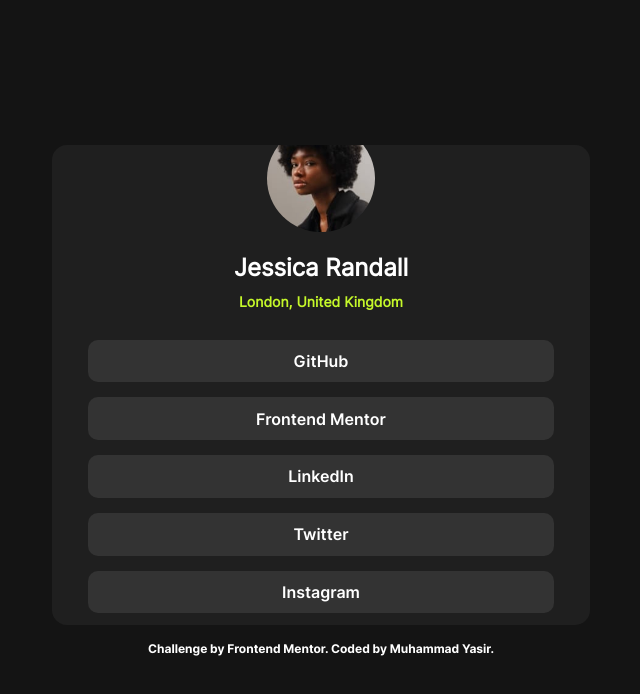
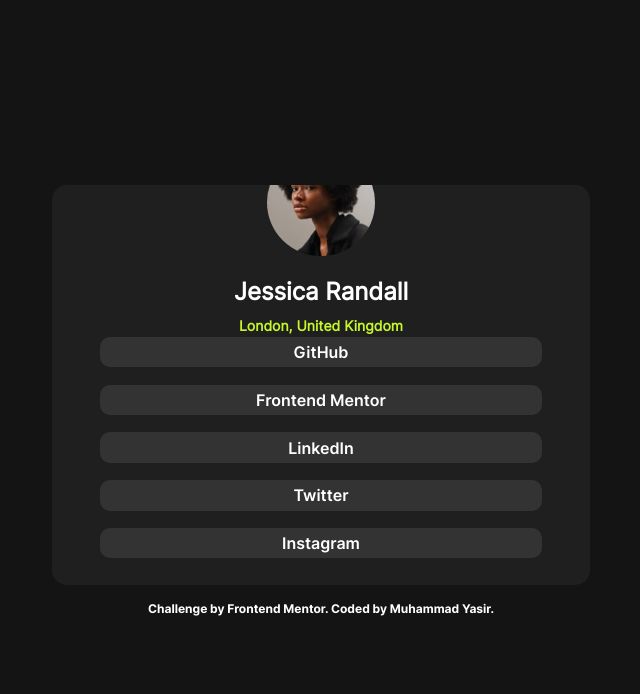
Before and after one commit to Devuno-official/social_links-profile, a plain HTML site: page index.html in a window 1536 px wide. Shown: the whole page, without its empty margins (447-1087 px from the left). Drawn offline with Linux system fonts and the light colour scheme.

Commit message:
bug fixed

```diff
--- a/style.css
+++ b/style.css
@@ -132,7 +132,7 @@ body{
 @media screen and (min-width: 1440px) {
   .infoPage {
     width: 35%;
-    height: 60%;
+    height: 50%;
   }
 
  .topPart {
@@ -157,15 +157,16 @@ body{
     font-size: var(--Font-size-p);
   }
 .bottomPart{
-      height: calc(100% - 40%);
-      grid-template-rows: repeat(5, 1fr);
+      height: calc(100% - 35%);
+      grid-template-rows: repeat(5, 18%);
 
 }
 
   .links {
     font-size: 1rem;
     width: calc(100% - 4.5rem);
-    height: 75%;
-    /* margin-top: 6vh; */
+    height: 65%;
+    width: calc(100% - 6rem);
+    margin-bottom: 4vh
   }
 }
```
